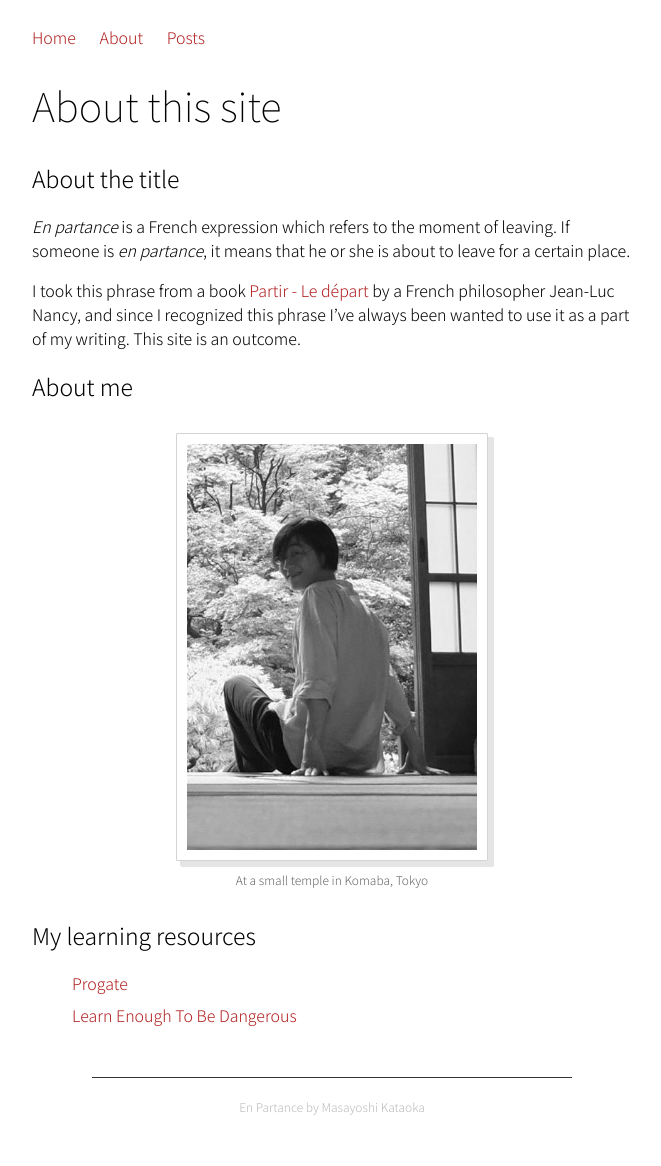
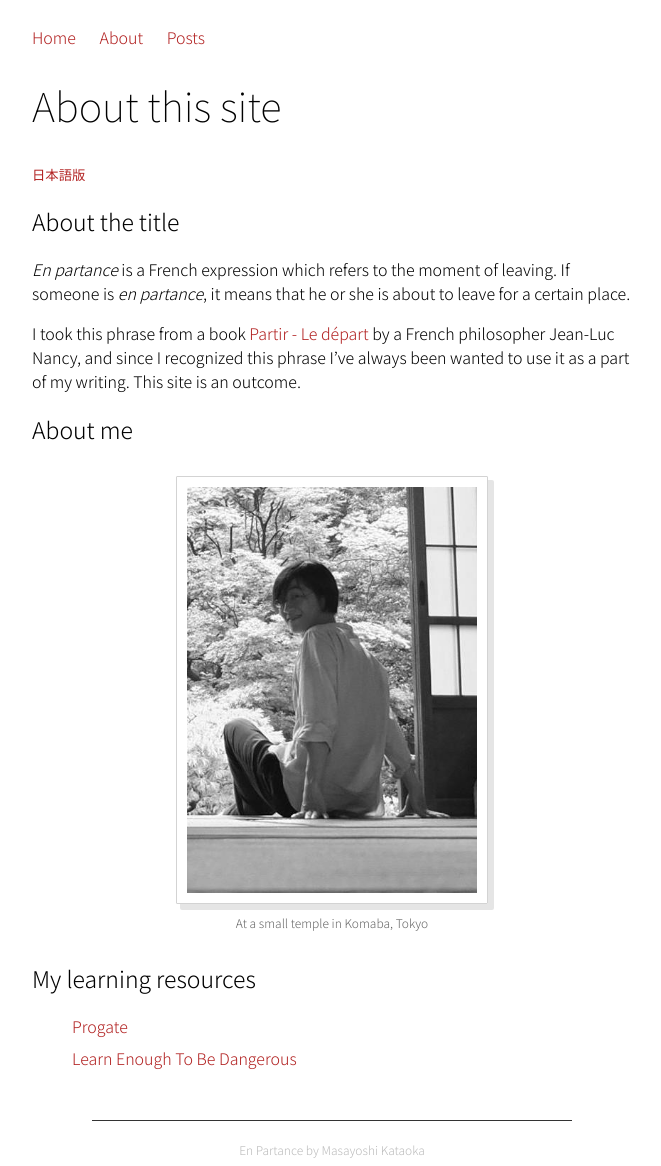
Before and after one commit to mkataoka73/aws_hosted_blog, a Jekyll site: the page built from about.md, in a window 1280 px wide. Shown: the whole page, without its empty margins (308-969 px from the left). Built offline with Jekyll 4.4.1, drawn with Linux system fonts in a browser that asks for light colours; before the commit the page ends 1123 px from its top, so only the background shows below that.

Commit message:
Add link to japanese page

```diff
--- a/about.md
+++ b/about.md
@@ -5,6 +5,8 @@ layout: default
 
 # About this site
 {:.title}
+
+<small>[日本語版](/about-ja)</small>
 
 ## About the title
 {:.sub-title}
```
Also changed, not shown: 1 other file.
